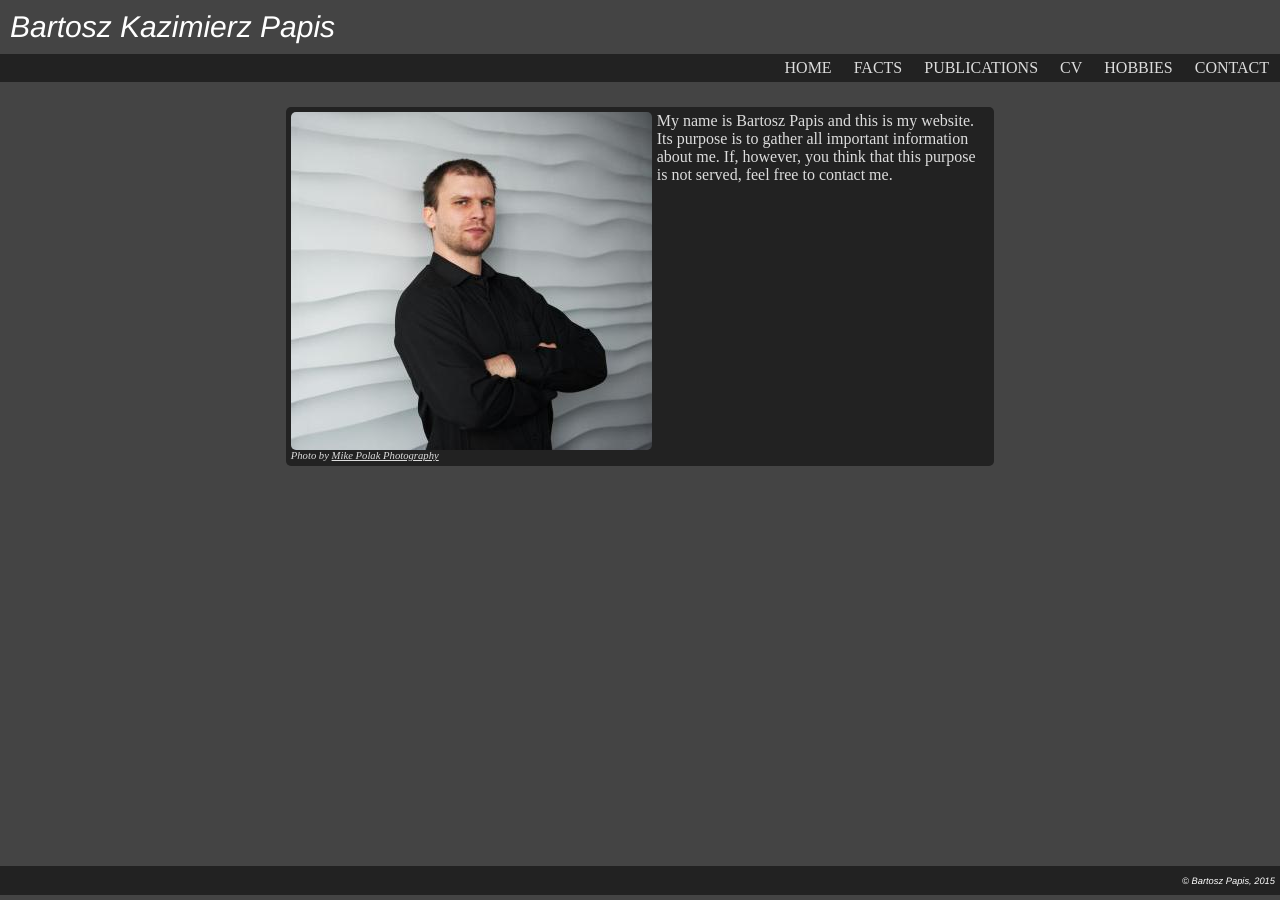
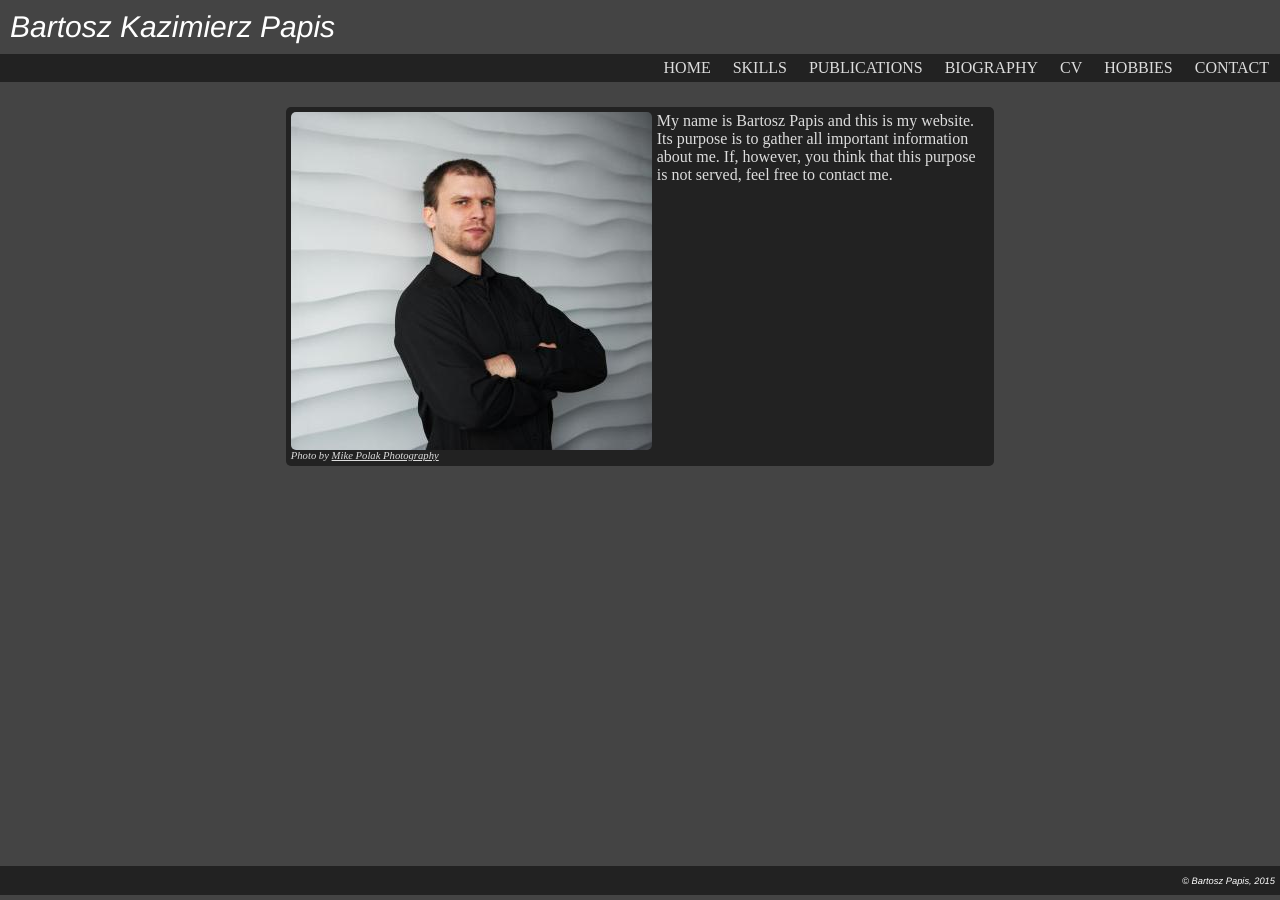
Before and after one commit to bartoszkp/bartoszkp.github.io, a Jekyll site: the page built from index.html, in a window 1280 px wide. Built offline with Jekyll 4.4.1, drawn with Linux system fonts in a browser that asks for light colours.

Commit message:
Minor reorganization

```diff
--- a/_includes/topbar.html
+++ b/_includes/topbar.html
@@ -8,10 +8,13 @@
   <a href="index.html">HOME</a>
  </li>
  <li>
-  <a href="facts.html">FACTS</a>
+  <a href="skills.html">SKILLS</a>
  </li>
  <li>
   <a href="publications.html">PUBLICATIONS</a>
+ </li>
+ <li>
+  <a href="biography.html">BIOGRAPHY</a>
  </li>
  <li>
   <a href="cv.html">CV</a>
--- a/facts.html
+++ b/skills.html
@@ -1,8 +1,8 @@
 ---
 layout: default
-title: Bartosz Kazimierz Papis&#58; Publications
+title: Bartosz Kazimierz Papis&#58; Skills
 ---
 
 <div class="block center" style="width:55%">
-No facts yet.
+TBD
 </div>
```
Also changed, not shown: biography.html (added, +8 -0 lines).
